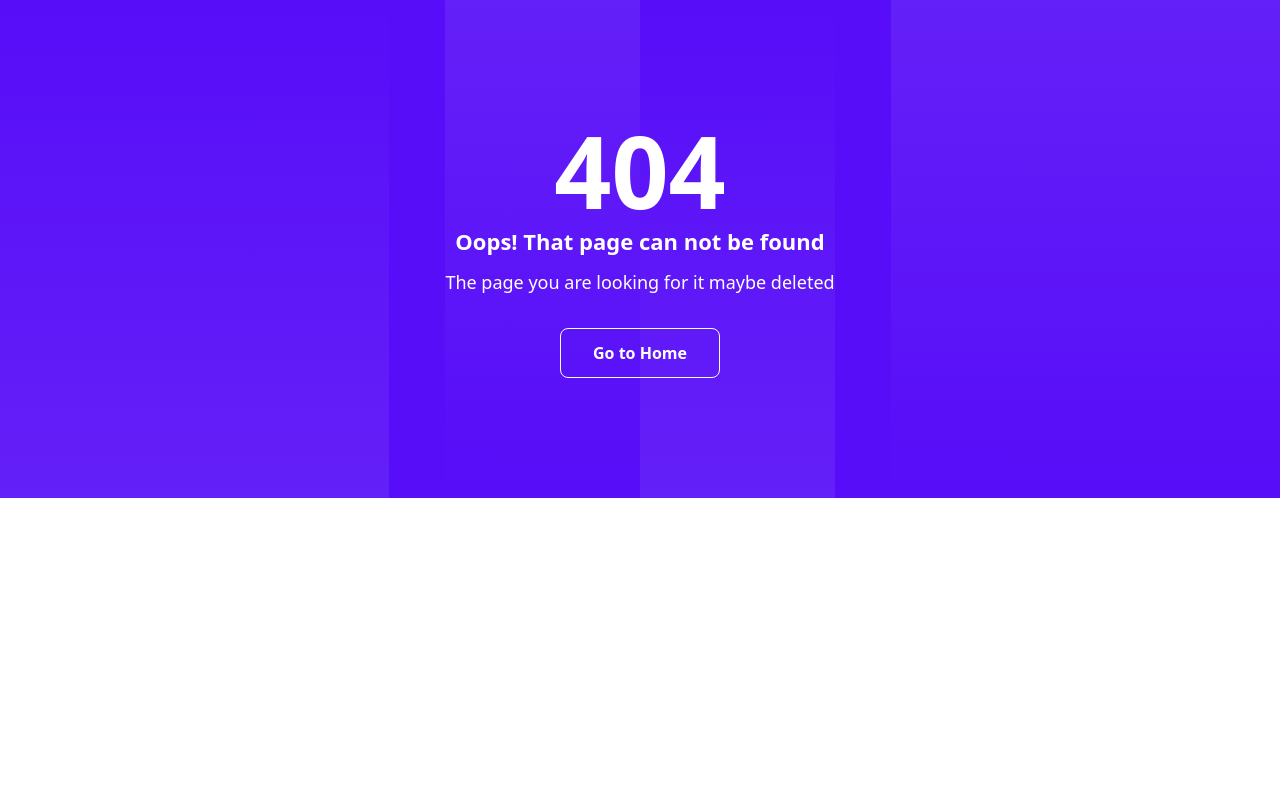
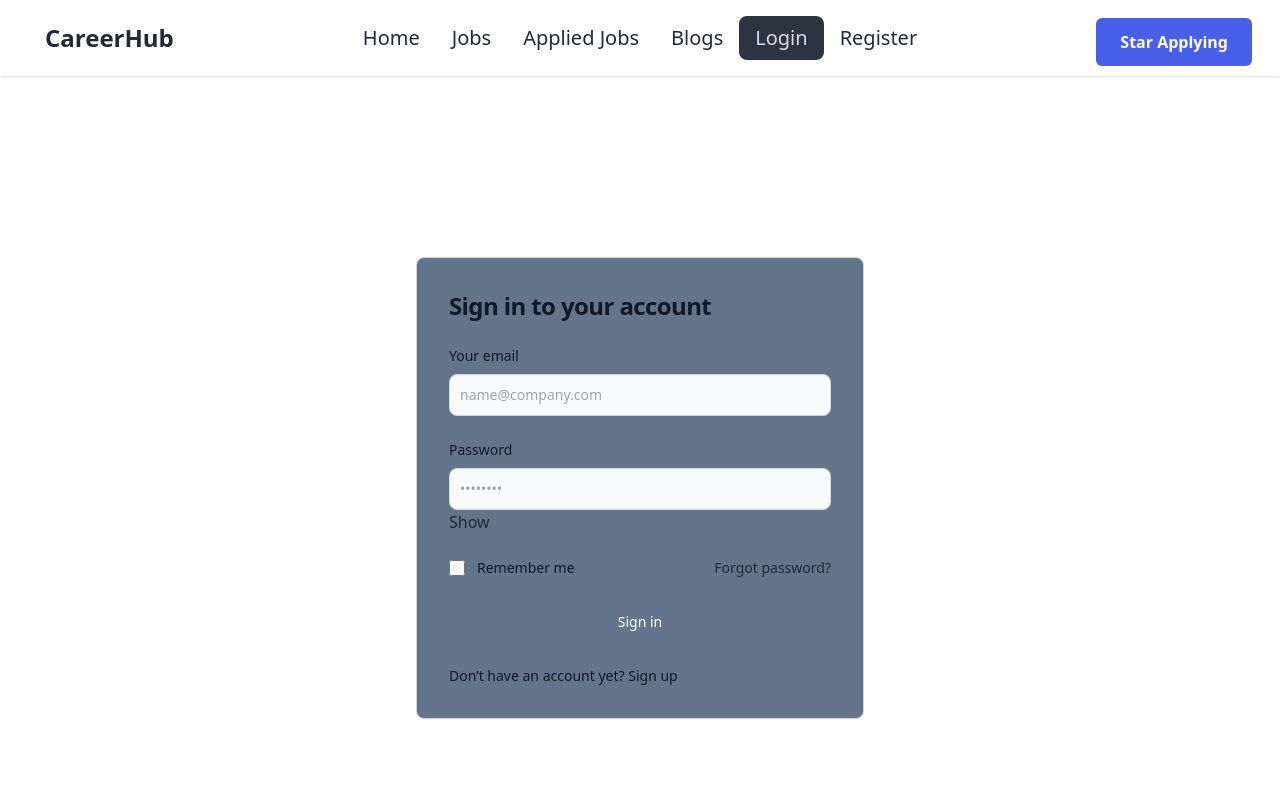
Before and after one commit to rabby-web/career-hub, a React (Vite) app: page /login in a window 1280 px wide. Before the commit this address had no page. Shown: the top 800 px of the page. Built offline with nearby package versions, Linux system fonts and the light colour scheme.

Commit message:
login page ui desigen

```diff
--- a/index.html
+++ b/index.html
@@ -1,5 +1,5 @@
 <!DOCTYPE html>
-<html lang="en" data-theme="light">
+<html lang="en">
   <head>
     <meta charset="UTF-8" />
     <link rel="icon" type="image/svg+xml" href="/vite.svg" />
--- a/src/components/Header/Header.jsx
+++ b/src/components/Header/Header.jsx
@@ -14,6 +14,12 @@ const Header = () => {
       </li>
       <li className="text-xl">
         <NavLink to="/blogs">Blogs</NavLink>
+      </li>
+      <li className="text-xl">
+        <NavLink to="/login">Login</NavLink>
+      </li>
+      <li className="text-xl">
+        <NavLink to="/register">Register</NavLink>
       </li>
     </>
   );
--- /dev/null
+++ b/src/components/Login/Login.jsx
@@ -0,0 +1,94 @@
+import { useState } from "react";
+
+const Login = () => {
+  const [isShow, setIsShow] = useState(false);
+  return (
+    <div>
+      <div className="flex flex-col items-center justify-center px-6 py-8 mx-auto md:h-screen lg:py-0">
+        <div className="w-full bg-slate-500 border border-slate-300 rounded-lg  md:mt-0 sm:max-w-md xl:p-0  ">
+          <div className="p-6 space-y-4 md:space-y-6 sm:p-8">
+            <h1 className="text-xl font-bold leading-tight tracking-tight text-gray-900 md:text-2xl">
+              Sign in to your account
+            </h1>
+            <form className="space-y-4 md:space-y-6">
+              <div>
+                <label
+                  htmlFor="email"
+                  className="block mb-2 text-sm font-medium text-gray-900"
+                >
+                  Your email
+                </label>
+                <input
+                  type="email"
+                  name="email"
+                  id="email"
+                  className="bg-gray-50 border border-gray-300 text-gray-900 sm:text-sm rounded-lg focus:ring-primary-600 focus:border-primary-600 block w-full p-2.5 "
+                  placeholder="name@company.com"
+                  required=""
+                />
+              </div>
+              <div>
+                <label
+                  htmlFor="password"
+                  className="block mb-2 text-sm font-medium text-gray-900"
+                >
+                  Password
+                </label>
+                <input
+                  type={isShow ? "text" : "password"}
+                  name="password"
+                  id="password"
+                  placeholder="••••••••"
+                  className="bg-gray-50 border border-gray-300 text-gray-900 sm:text-sm rounded-lg  block w-full p-2.5  "
+                  required=""
+                />
+                <span onClick={() => setIsShow(!isShow)}>Show</span>
+              </div>
+              <div className="flex items-center justify-between">
+                <div className="flex items-start">
+                  <div className="flex items-center h-5">
+                    <input
+                      id="remember"
+                      aria-describedby="remember"
+                      type="checkbox"
+                      className="w-4 h-4 border border-gray-300 rounded bg-gray-50 focus:ring-3 focus:ring-primary-300  "
+                      required=""
+                    />
+                  </div>
+                  <div className="ml-3 text-sm">
+                    <label htmlFor="remember" className="text-gray-900 ">
+                      Remember me
+                    </label>
+                  </div>
+                </div>
+                <a
+                  href="#"
+                  className="text-sm font-medium text-primary-600 hover:underline "
+                >
+                  Forgot password?
+                </a>
+              </div>
+              <button
+                type="submit"
+                className="w-full text-white bg-primary-600 hover:bg-primary-700 focus:ring-4 focus:outline-none focus:ring-primary-300 font-medium rounded-lg text-sm px-5 py-2.5 text-center"
+              >
+                Sign in
+              </button>
+              <p className="text-sm font-light text-gray-900">
+                Don’t have an account yet?{" "}
+                <a
+                  href="#"
+                  className="font-medium text-primary-600 hover:underline "
+                >
+                  Sign up
+                </a>
+              </p>
+            </form>
+          </div>
+        </div>
+      </div>
+    </div>
+  );
+};
+
+export default Login;
--- /dev/null
+++ b/src/components/Register/Register.jsx
@@ -0,0 +1,9 @@
+const Register = () => {
+  return (
+    <div>
+      <h2>Register section</h2>
+    </div>
+  );
+};
+
+export default Register;
```
Also changed, not shown: src/main.jsx (+10 -0 lines).
